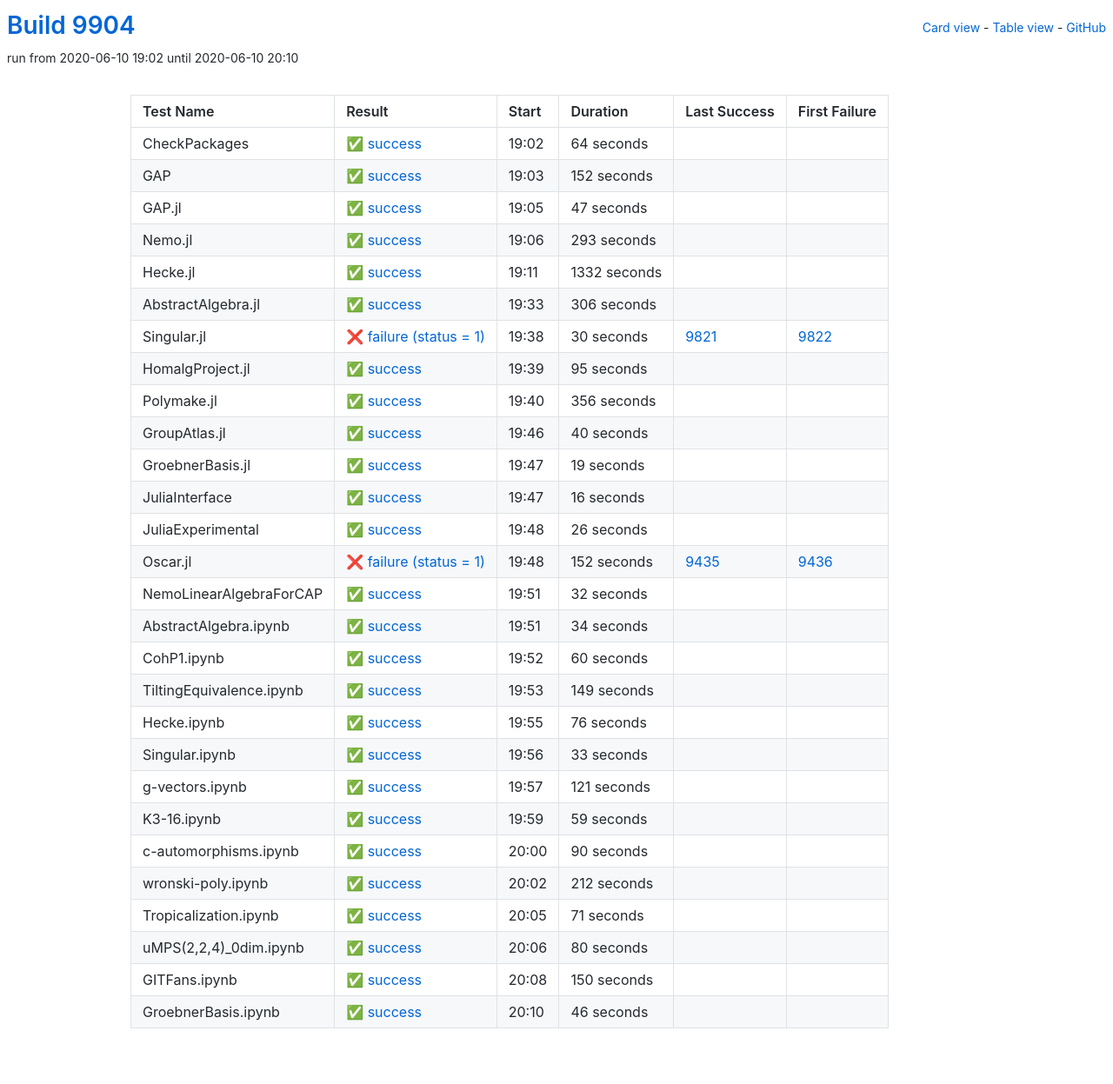
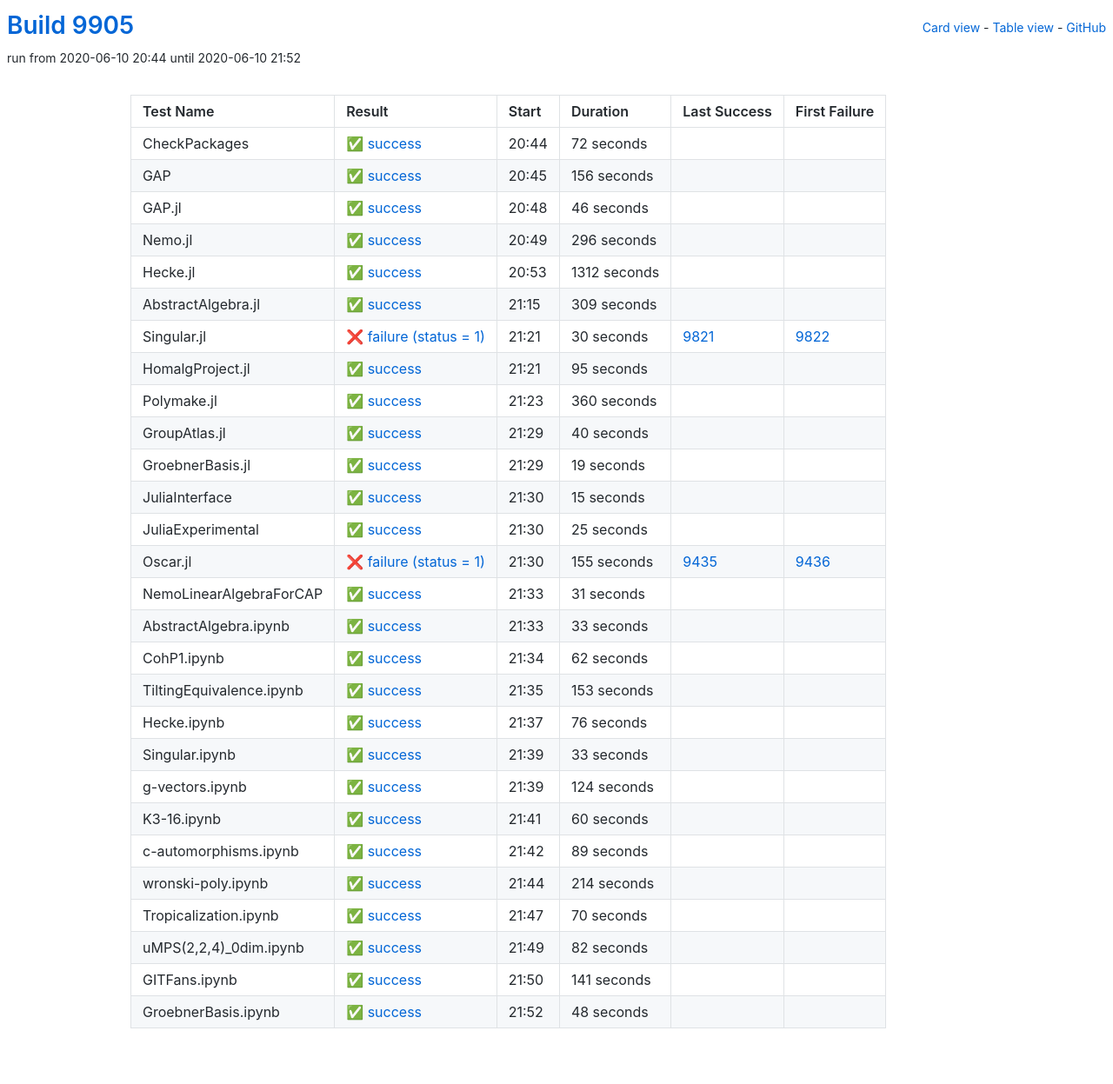
Before and after one commit to oscar-system/oscar-ci-status, a Jekyll site: the page built from table.html, in a window 1280 px wide. Shown: the whole page at 87% size. Built offline with Jekyll 4.4.1, drawn with Linux system fonts in a browser that asks for light colours.

Commit message:
Build #9905

```diff
--- a/_data/ci.yml
+++ b/_data/ci.yml
@@ -1,6 +1,6 @@
 ---
-build: 9904
-build_url: https://oscarci.mathematik.uni-kl.de/job/oscar/9904/
+build: 9905
+build_url: https://oscarci.mathematik.uni-kl.de/job/oscar/9905/
 job: oscar
 organization: oscar-system
 repo: oscar-ci-status
@@ -8,80 +8,80 @@
 tests:
 - name: CheckPackages
   id: checkpackages
-  log: https://oscarci.mathematik.uni-kl.de/job/oscar/9904/artifact/logs/build-9904/CheckPackages.log
-  start: 2020-06-10 19:02
+  log: https://oscarci.mathematik.uni-kl.de/job/oscar/9905/artifact/logs/build-9905/CheckPackages.log
+  start: 2020-06-10 20:44
   success: true
   exitcode: 0
   status: success
-  duration: 64
+  duration: 72
   last_success: false
   last_success_url:
   first_failure: false
   first_failure_url:
 - name: GAP
   id: gap
-  log: https://oscarci.mathematik.uni-kl.de/job/oscar/9904/artifact/logs/build-9904/GAP.log
-  start: 2020-06-10 19:03
+  log: https://oscarci.mathematik.uni-kl.de/job/oscar/9905/artifact/logs/build-9905/GAP.log
+  start: 2020-06-10 20:45
   success: true
   exitcode: 0
   status: success
-  duration: 152
+  duration: 156
   last_success: false
   last_success_url:
   first_failure: false
   first_failure_url:
 - name: GAP.jl
   id: gap-jl
-  log: https://oscarci.mathematik.uni-kl.de/job/oscar/9904/artifact/logs/build-9904/GAP.jl.log
-  start: 2020-06-10 19:05
+  log: https://oscarci.mathematik.uni-kl.de/job/oscar/9905/artifact/logs/build-9905/GAP.jl.log
+  start: 2020-06-10 20:48
   success: true
   exitcode: 0
   status: success
-  duration: 47
+  duration: 46
   last_success: false
   last_success_url:
   first_failure: false
   first_failure_url:
 - name: Nemo.jl
   id: nemo-jl
-  log: https://oscarci.mathematik.uni-kl.de/job/oscar/9904/artifact/logs/build-9904/Nemo.jl.log
-  start: 2020-06-10 19:06
+  log: https://oscarci.mathematik.uni-kl.de/job/oscar/9905/artifact/logs/build-9905/Nemo.jl.log
+  start: 2020-06-10 20:49
   success: true
   exitcode: 0
   status: success
-  duration: 293
+  duration: 296
   last_success: false
   last_success_url:
   first_failure: false
   first_failure_url:
 - name: Hecke.jl
   id: hecke-jl
-  log: https://oscarci.mathematik.uni-kl.de/job/oscar/9904/artifact/logs/build-9904/Hecke.jl.log
-  start: 2020-06-10 19:11
+  log: https://oscarci.mathematik.uni-kl.de/job/oscar/9905/artifact/logs/build-9905/Hecke.jl.log
+  start: 2020-06-10 20:53
   success: true
   exitcode: 0
   status: success
-  duration: 1332
+  duration: 1312
   last_success: false
   last_success_url:
   first_failure: false
   first_failure_url:
 - name: AbstractAlgebra.jl
   id: abstractalgebra-jl
-  log: https://oscarci.mathematik.uni-kl.de/job/oscar/9904/artifact/logs/build-9904/AbstractAlgebra.jl.log
-  start: 2020-06-10 19:33
+  log: https://oscarci.mathematik.uni-kl.de/job/oscar/9905/artifact/logs/build-9905/AbstractAlgebra.jl.log
+  start: 2020-06-10 21:15
   success: true
   exitcode: 0
   status: success
-  duration: 306
+  duration: 309
   last_success: false
   last_success_url:
   first_failure: false
   first_failure_url:
 - name: Singular.jl
   id: singular-jl
-  log: https://oscarci.mathematik.uni-kl.de/job/oscar/9904/artifact/logs/build-9904/Singular.jl.log
-  start: 2020-06-10 19:38
+  log: https://oscarci.mathematik.uni-kl.de/job/oscar/9905/artifact/logs/build-9905/Singular.jl.log
+  start: 2020-06-10 21:21
   success: false
   exitcode: 1
   status: failure
@@ -92,8 +92,8 @@
   first_failure_url: https://oscarci.mathematik.uni-kl.de/job/oscar/9822/
 - name: HomalgProject.jl
   id: homalgproject-jl
-  log: https://oscarci.mathematik.uni-kl.de/job/oscar/9904/artifact/logs/build-9904/HomalgProject.jl.log
-  start: 2020-06-10 19:39
+  log: https://oscarci.mathematik.uni-kl.de/job/oscar/9905/artifact/logs/build-9905/HomalgProject.jl.log
+  start: 2020-06-10 21:21
   success: true
   exitcode: 0
   status: success
@@ -104,20 +104,20 @@
   first_failure_url:
 - name: Polymake.jl
   id: polymake-jl
-  log: https://oscarci.mathematik.uni-kl.de/job/oscar/9904/artifact/logs/build-9904/Polymake.jl.log
-  start: 2020-06-10 19:40
+  log: https://oscarci.mathematik.uni-kl.de/job/oscar/9905/artifact/logs/build-9905/Polymake.jl.log
+  start: 2020-06-10 21:23
   success: true
   exitcode: 0
   status: success
-  duration: 356
+  duration: 360
   last_success: false
   last_success_url:
   first_failure: false
   first_failure_url:
 - name: GroupAtlas.jl
   id: groupatlas-jl
-  log: https://oscarci.mathematik.uni-kl.de/job/oscar/9904/artifact/logs/build-9904/GroupAtlas.jl.log
-  start: 2020-06-10 19:46
+  log: https://oscarci.mathematik.uni-kl.de/job/oscar/9905/artifact/logs/build-9905/GroupAtlas.jl.log
+  start: 2020-06-10 21:29
   success: true
   exitcode: 0
   status: success
@@ -128,8 +128,8 @@
   first_failure_url:
 - name: GroebnerBasis.jl
   id: groebnerbasis-jl
-  log: https://oscarci.mathematik.uni-kl.de/job/oscar/9904/artifact/logs/build-9904/GroebnerBasis.jl.log
-  start: 2020-06-10 19:47
+  log: https://oscarci.mathematik.uni-kl.de/job/oscar/9905/artifact/logs/build-9905/GroebnerBasis.jl.log
+  start: 2020-06-10 21:29
   success: true
   exitcode: 0
   status: success
@@ -140,92 +140,92 @@
   first_failure_url:
 - name: JuliaInterface
   id: juliainterface
-  log: https://oscarci.mathematik.uni-kl.de/job/oscar/9904/artifact/logs/build-9904/JuliaInterface.log
-  start: 2020-06-10 19:47
+  log: https://oscarci.mathematik.uni-kl.de/job/oscar/9905/artifact/logs/build-9905/JuliaInterface.log
+  start: 2020-06-10 21:30
   success: true
   exitcode: 0
   status: success
-  duration: 16
+  duration: 15
   last_success: false
   last_success_url:
   first_failure: false
   first_failure_url:
 - name: JuliaExperimental
   id: juliaexperimental
-  log: https://oscarci.mathematik.uni-kl.de/job/oscar/9904/artifact/logs/build-9904/JuliaExperimental.log
-  start: 2020-06-10 19:48
+  log: https://oscarci.mathematik.uni-kl.de/job/oscar/9905/artifact/logs/build-9905/JuliaExperimental.log
+  start: 2020-06-10 21:30
   success: true
   exitcode: 0
   status: success
-  duration: 26
+  duration: 25
   last_success: false
   last_success_url:
   first_failure: false
   first_failure_url:
 - name: Oscar.jl
   id: oscar-jl
-  log: https://oscarci.mathematik.uni-kl.de/job/oscar/9904/artifact/logs/build-9904/Oscar.jl.log
-  start: 2020-06-10 19:48
+  log: https://oscarci.mathematik.uni-kl.de/job/oscar/9905/artifact/logs/build-9905/Oscar.jl.log
+  start: 2020-06-10 21:30
   success: false
   exitcode: 1
   status: failure
-  duration: 152
+  duration: 155
   last_success: 9435
   last_success_url: https://oscarci.mathematik.uni-kl.de/job/oscar/9435/
   first_failure: 9436
   first_failure_url: https://oscarci.mathematik.uni-kl.de/job/oscar/9436/
 - name: NemoLinearAlgebraForCAP
   id: nemolinearalgebraforcap
-  log: https://oscarci.mathematik.uni-kl.de/job/oscar/9904/artifact/logs/build-9904/NemoLinearAlgebraForCAP.log
-  start: 2020-06-10 19:51
+  log: https://oscarci.mathematik.uni-kl.de/job/oscar/9905/artifact/logs/build-9905/NemoLinearAlgebraForCAP.log
+  start: 2020-06-10 21:33
   success: true
   exitcode: 0
   status: success
-  duration: 32
+  duration: 31
   last_success: false
   last_success_url:
   first_failure: false
   first_failure_url:
 - name: AbstractAlgebra.ipynb
   id: abstractalgebra-ipynb
-  log: https://oscarci.mathematik.uni-kl.de/job/oscar/9904/artifact/logs/build-9904/AbstractAlgebra.ipynb.log
-  start: 2020-06-10 19:51
+  log: https://oscarci.mathematik.uni-kl.de/job/oscar/9905/artifact/logs/build-9905/AbstractAlgebra.ipynb.log
+  start: 2020-06-10 21:33
   success: true
   exitcode: 0
   status: success
-  duration: 34
+  duration: 33
   last_success: false
   last_success_url:
   first_failure: false
   first_failure_url:
 - name: CohP1.ipynb
   id: cohp1-ipynb
-  log: https://oscarci.mathematik.uni-kl.de/job/oscar/9904/artifact/logs/build-9904/CohP1.ipynb.log
-  start: 2020-06-10 19:52
+  log: https://oscarci.mathematik.uni-kl.de/job/oscar/9905/artifact/logs/build-9905/CohP1.ipynb.log
+  start: 2020-06-10 21:34
   success: true
   exitcode: 0
   status: success
-  duration: 60
+  duration: 62
   last_success: false
   last_success_url:
   first_failure: false
   first_failure_url:
 - name: TiltingEquivalence.ipynb
   id: tiltingequivalence-ipynb
-  log: https://oscarci.mathematik.uni-kl.de/job/oscar/9904/artifact/logs/build-9904/TiltingEquivalence.ipynb.log
-  start: 2020-06-10 19:53
+  log: https://oscarci.mathematik.uni-kl.de/job/oscar/9905/artifact/logs/build-9905/TiltingEquivalence.ipynb.log
+  start: 2020-06-10 21:35
   success: true
   exitcode: 0
   status: success
-  duration: 149
+  duration: 153
   last_success: false
   last_success_url:
   first_failure: false
   first_failure_url:
 - name: Hecke.ipynb
   id: hecke-ipynb
-  log: https://oscarci.mathematik.uni-kl.de/job/oscar/9904/artifact/logs/build-9904/Hecke.ipynb.log
-  start: 2020-06-10 19:55
+  log: https://oscarci.mathematik.uni-kl.de/job/oscar/9905/artifact/logs/build-9905/Hecke.ipynb.log
+  start: 2020-06-10 21:37
   success: true
   exitcode: 0
   status: success
@@ -236,8 +236,8 @@
   first_failure_url:
 - name: Singular.ipynb
   id: singular-ipynb
-  log: https://oscarci.mathematik.uni-kl.de/job/oscar/9904/artifact/logs/build-9904/Singular.ipynb.log
-  start: 2020-06-10 19:56
+  log: https://oscarci.mathematik.uni-kl.de/job/oscar/9905/artifact/logs/build-9905/Singular.ipynb.log
+  start: 2020-06-10 21:39
   success: true
   exitcode: 0
   status: success
@@ -248,96 +248,96 @@
   first_failure_url:
 - name: g-vectors.ipynb
   id: g-vectors-ipynb
-  log: https://oscarci.mathematik.uni-kl.de/job/oscar/9904/artifact/logs/build-9904/g-vectors.ipynb.log
-  start: 2020-06-10 19:57
+  log: https://oscarci.mathematik.uni-kl.de/job/oscar/9905/artifact/logs/build-9905/g-vectors.ipynb.log
+  start: 2020-06-10 21:39
   success: true
   exitcode: 0
   status: success
-  duration: 121
+  duration: 124
   last_success: false
   last_success_url:
   first_failure: false
   first_failure_url:
 - name: K3-16.ipynb
   id: k3-16-ipynb
-  log: https://oscarci.mathematik.uni-kl.de/job/oscar/9904/artifact/logs/build-9904/K3-16.ipynb.log
-  start: 2020-06-10 19:59
+  log: https://oscarci.mathematik.uni-kl.de/job/oscar/9905/artifact/logs/build-9905/K3-16.ipynb.log
+  start: 2020-06-10 21:41
   success: true
   exitcode: 0
   status: success
-  duration: 59
+  duration: 60
   last_success: false
   last_success_url:
   first_failure: false
   first_failure_url:
 - name: c-automorphisms.ipynb
   id: c-automorphisms-ipynb
-  log: https://oscarci.mathematik.uni-kl.de/job/oscar/9904/artifact/logs/build-9904/c-automorphisms.ipynb.log
-  start: 2020-06-10 20:00
+  log: https://oscarci.mathematik.uni-kl.de/job/oscar/9905/artifact/logs/build-9905/c-automorphisms.ipynb.log
+  start: 2020-06-10 21:42
   success: true
   exitcode: 0
   status: success
-  duration: 90
+  duration: 89
   last_success: false
   last_success_url:
   first_failure: false
   first_failure_url:
 - name: wronski-poly.ipynb
   id: wronski-poly-ipynb
-  log: https://oscarci.mathematik.uni-kl.de/job/oscar/9904/artifact/logs/build-9904/wronski-poly.ipynb.log
-  start: 2020-06-10 20:02
+  log: https://oscarci.mathematik.uni-kl.de/job/oscar/9905/artifact/logs/build-9905/wronski-poly.ipynb.log
+  start: 2020-06-10 21:44
   success: true
   exitcode: 0
   status: success
-  duration: 212
+  duration: 214
   last_success: false
   last_success_url:
   first_failure: false
   first_failure_url:
 - name: Tropicalization.ipynb
   id: tropicalization-ipynb
-  log: https://oscarci.mathematik.uni-kl.de/job/oscar/9904/artifact/logs/build-9904/Tropicalization.ipynb.log
-  start: 2020-06-10 20:05
+  log: https://oscarci.mathematik.uni-kl.de/job/oscar/9905/artifact/logs/build-9905/Tropicalization.ipynb.log
+  start: 2020-06-10 21:47
   success: true
   exitcode: 0
   status: success
-  duration: 71
+  duration: 70
   last_success: false
   last_success_url:
   first_failure: false
   first_failure_url:
 - name: uMPS(2,2,4)_0dim.ipynb
   id: umps-2-2-4-0dim-ipynb
-  log: https://oscarci.mathematik.uni-kl.de/job/oscar/9904/artifact/logs/build-9904/uMPS-2-2-4-_0dim.ipynb.log
-  start: 2020-06-10 20:06
+  log: https://oscarci.mathematik.uni-kl.de/job/oscar/9905/artifact/logs/build-9905/uMPS-2-2-4-_0dim.ipynb.log
+  start: 2020-06-10 21:49
   success: true
   exitcode: 0
   status: success
-  duration: 80
+  duration: 82
   last_success: false
   last_success_url:
   first_failure: false
   first_failure_url:
 - name: GITFans.ipynb
   id: gitfans-ipynb
-  log: https://oscarci.mathematik.uni-kl.de/job/oscar/9904/artifact/logs/build-9904/GITFans.ipynb.log
-  start: 2020-06-10 20:08
+  log: https://oscarci.mathematik.uni-kl.de/job/oscar/9905/artifact/logs/build-9905/GITFans.ipynb.log
+  start: 2020-06-10 21:50
   success: true
   exitcode: 0
   status: success
-  duration: 150
+  duration: 141
   last_success: false
   last_success_url:
   first_failure: false
   first_failure_url:
 - name: GroebnerBasis.ipynb
   id: groebnerbasis-ipynb
-  log: https://oscarci.mathematik.uni-kl.de/job/oscar/9904/artifact/logs/build-9904/GroebnerBasis.ipynb.log
-  start: 2020-06-10 20:10
+  log: https://oscarci.mathematik.uni-kl.de/job/oscar/9905/artifact/logs/build-9905/GroebnerBasis.ipynb.log
+  start: 2020-06-10 21:52
   success: true
   exitcode: 0
   status: success
-  duration: 46
+  duration: 48
   last_success: false
   last_success_url:
   first_failure: false
```
Also changed, not shown: README.md.
